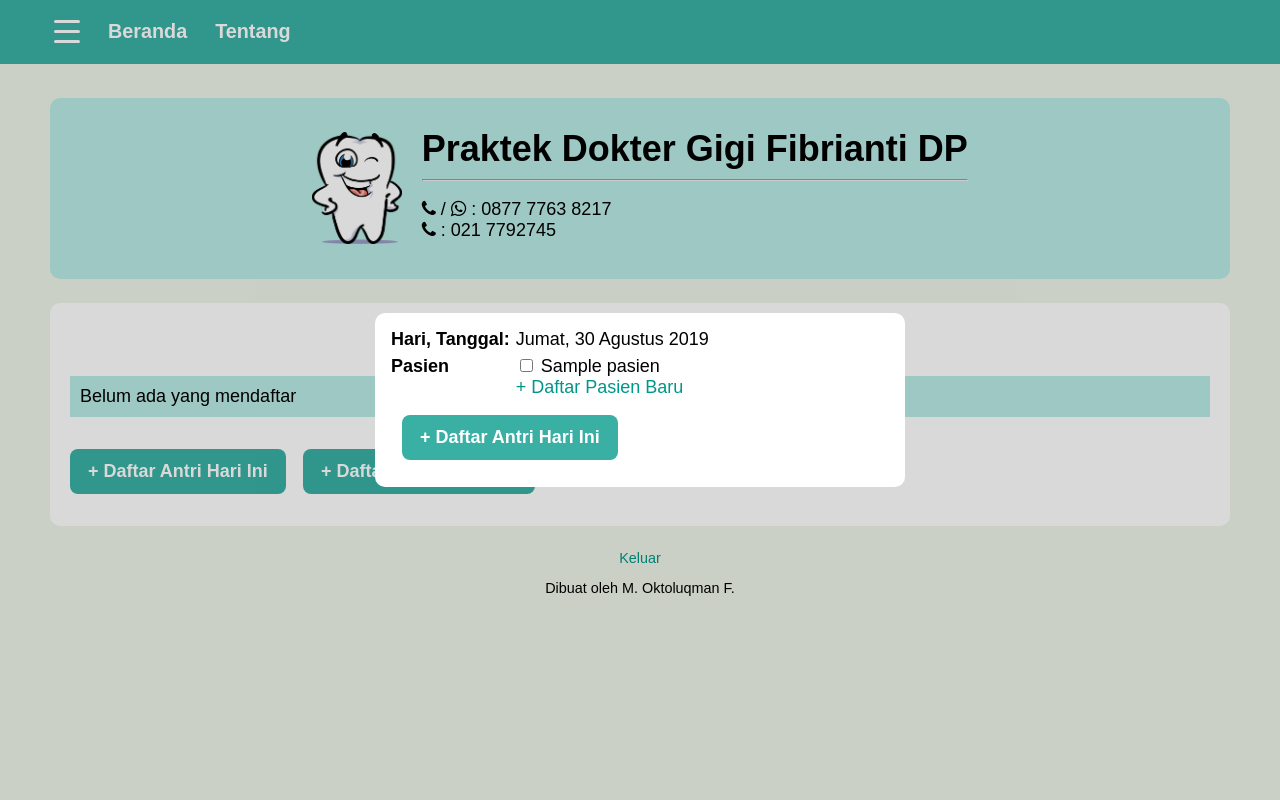
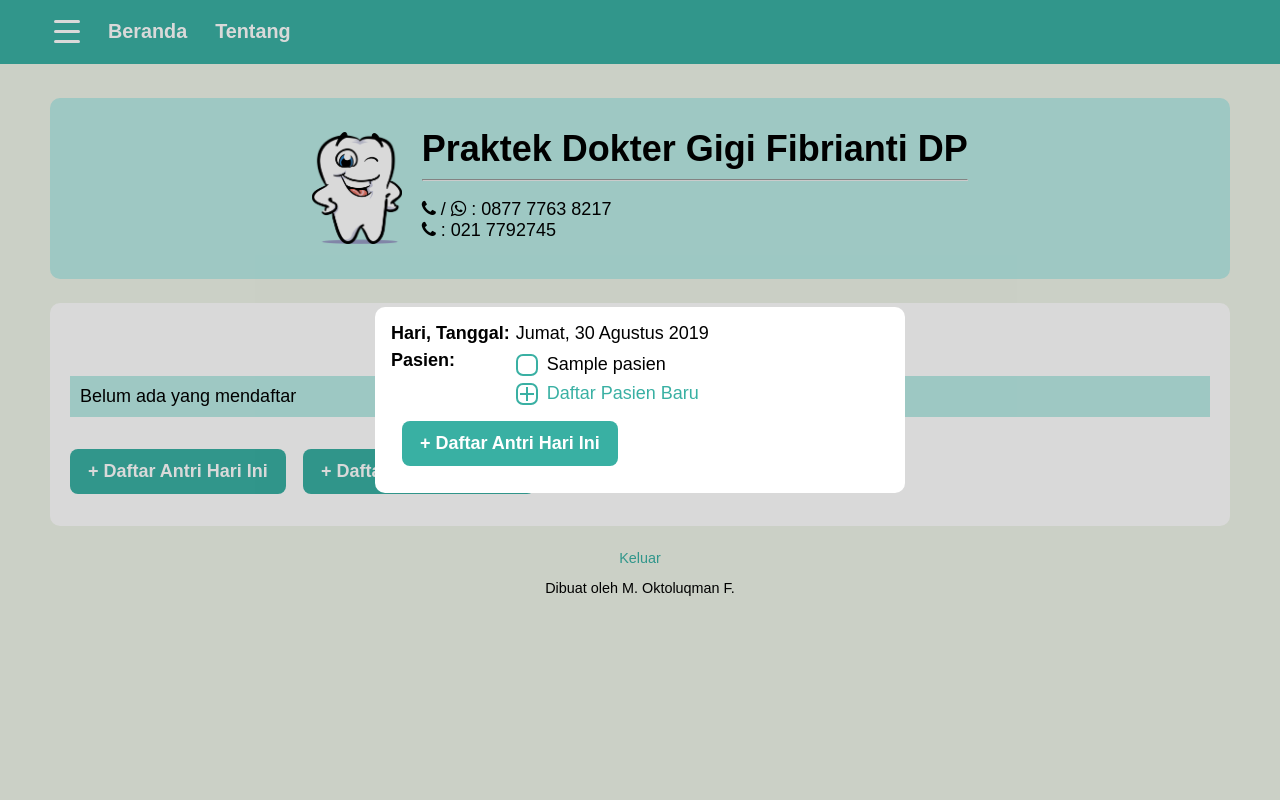
Before and after one commit to lepiku/praktekiin, a Django app: page / in a window 1280 px wide, after a click on "+ Daftar Antri Hari Ini". Run offline with Django 3.2, Linux system fonts and the light colour scheme; a user stored in the database is signed in; tables that the repository leaves empty hold one stand-in row (values such as "Sample post"); some web fonts are replaced.

Commit message:
custom checkbox

```diff
--- a/antri/static/antri/css/base.css
+++ b/antri/static/antri/css/base.css
@@ -5,7 +5,7 @@ body {
   background-color: #eef4e8;
 }
 a {
-  color: #009688;
+  color: #39B0A3;
   text-decoration: none;
 }
 input, select, textarea {
@@ -114,6 +114,87 @@ select {
 .table td {
   vertical-align: top;
 }
+ul > li > label {
+  position: relative;
+  padding-left: 31px;
+  line-height: 28px;
+  cursor: pointer;
+  -webkit-user-select: none;
+  -moz-user-select: none;
+  -ms-user-select: none;
+  user-select: none;
+}
+label input[type="checkbox"] {
+  position: absolute;
+  cursor: pointer;
+  opacity: 0;
+  height: 0;
+  width: 0;
+  margin: 0;
+}
+label input[type="checkbox"] ~ .checkmark {
+  position: absolute;
+  top: 0;
+  left: 0;
+  height: 18px;
+  width: 18px;
+  border: 2px solid #39B0A3;
+  border-radius: 7px;
+  background-color: #FFF;
+}
+label:hover input[type="checkbox"] ~ .checkmark {
+  background-color: #DBF7F4;
+}
+input[type="checkbox"] ~ .checkmark:after {
+  content: "";
+  position: absolute;
+  display: none;
+  top: 3px;
+  left: 6px;
+  width: 5px;
+  height: 9px;
+  border: solid #39B0A3;
+  border-width: 0 2px 2px 0;
+  -webkit-transform: rotate(45deg);
+  -ms-transform: rotate(45deg);
+  transform: rotate(45deg);
+}
+input[type="checkbox"]:checked ~ .checkmark:after {
+  display: block;
+}
+li.addition {
+  margin-top: 5px;
+}
+a.new-pasien {
+  position: relative;
+  padding-left: 31px;
+}
+a.new-pasien .plus:after {
+  content: "";
+  position: absolute;
+  transform: translate(8px, 2px);
+  width: 2px;
+  height: 14px;
+  background: #39B0A3;
+}
+a.new-pasien .plus:before {
+  content: "";
+  position: absolute;
+  transform: translate(2px, 8px);
+  width: 14px;
+  height: 2px;
+  background: #39B0A3;
+}
+a.new-pasien .plus {
+  position: absolute;
+  border: 2px solid;
+  width: 18px;
+  height: 18px;
+  border-radius: 7px;
+  position: absolute;
+  left: 0;
+  top: 0px;
+}
 @media (max-width: 600px) {
   body {
     font-size: 15px;
--- a/antri/templates/antri/beranda.html
+++ b/antri/templates/antri/beranda.html
@@ -36,15 +36,26 @@
         </tr>
         <tr>
           <th>
-            {{ form.pasien_set.label }}
+            {{ form.pasien_set.label }}:
           </th>
           <td>
             {{ form.pasien_set.errors }}
             <ul>
-              {% for option in form.pasien_set %}
-              <li>{{ option }}</li>
+              {% for pk, option in form.pasien_set.field.widget.choices %}
+              <li>
+                <label for="id_{{ form.pasien_set.name }}_{{ forloop.counter|add:"-1" }}">
+                  <input type="checkbox" name="{{ form.pasien_set.name }}" value="{{ pk }}" id="id_{{ form.pasien_set.name }}_{{ forloop.counter|add:"-1" }}">
+                  <span class="checkmark"></span>
+                  {{ option }}
+                </label>
+              </li>
               {% endfor %}
-              <li><a href="{% url 'antri:daftar-pasien' %}">+ Daftar Pasien Baru</a></li>
+              <li class="addition">
+                <a class="new-pasien" href="{% url 'antri:daftar-pasien' %}">
+                  <span class="plus"></span>
+                  Daftar Pasien Baru
+                </a>
+              </li>
             </ul>
           </td>
         </tr>
```
Also changed, not shown: antri/templates/antri/daftar-antri.html (+18 -2 lines).
